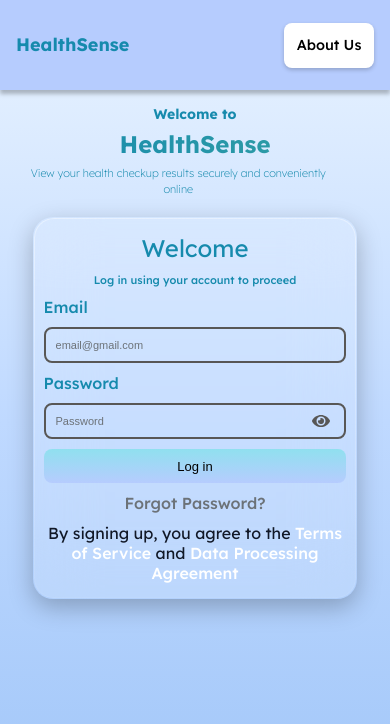
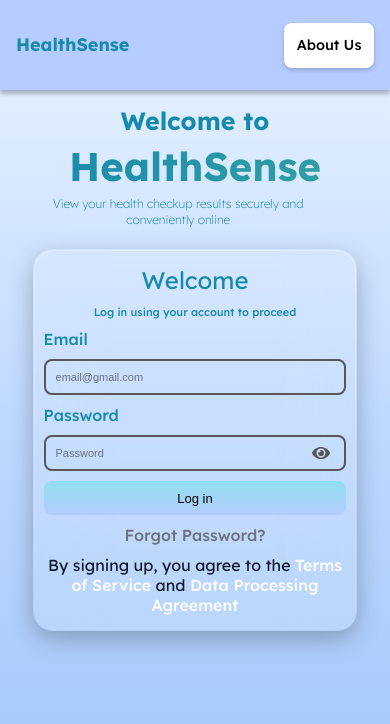
Before and after one commit to constantine2003/HealthSense, a React (Vite) app in the folder HealthSenseWeb/: page / in a window 390 px wide. Shown: the top 724 px of the page. Built offline with nearby package versions, Linux system fonts and the light colour scheme.

Commit message:
Network added

```diff
--- a/HealthSenseWeb/src/styles/home.css
+++ b/HealthSenseWeb/src/styles/home.css
@@ -276,17 +276,17 @@ body,
   }
 
   .welcome-text {
-    font-size: clamp(14px, 3.5vw, 20px);
+    font-size: clamp(25px, 3.5vw, 20px);
   }
 
   .logo-text {
-    font-size: clamp(24px, 6vw, 48px);
+    font-size: clamp(40px, 6vw, 48px);
     line-height: 1;
   }
 
   .description-text {
-    font-size: clamp(11px, 2.5vw, 14px);
-    text-align: center;
+    font-size: clamp(12px, 2.5vw, 14px);
+
   }
 
   .right-div {
--- a/HealthSenseWeb/vite.config.js
+++ b/HealthSenseWeb/vite.config.js
@@ -4,4 +4,7 @@ import react from '@vitejs/plugin-react-swc'
 // https://vite.dev/config/
 export default defineConfig({
   plugins: [react()],
+  server: {
+    host: true,
+  },
 })
```
